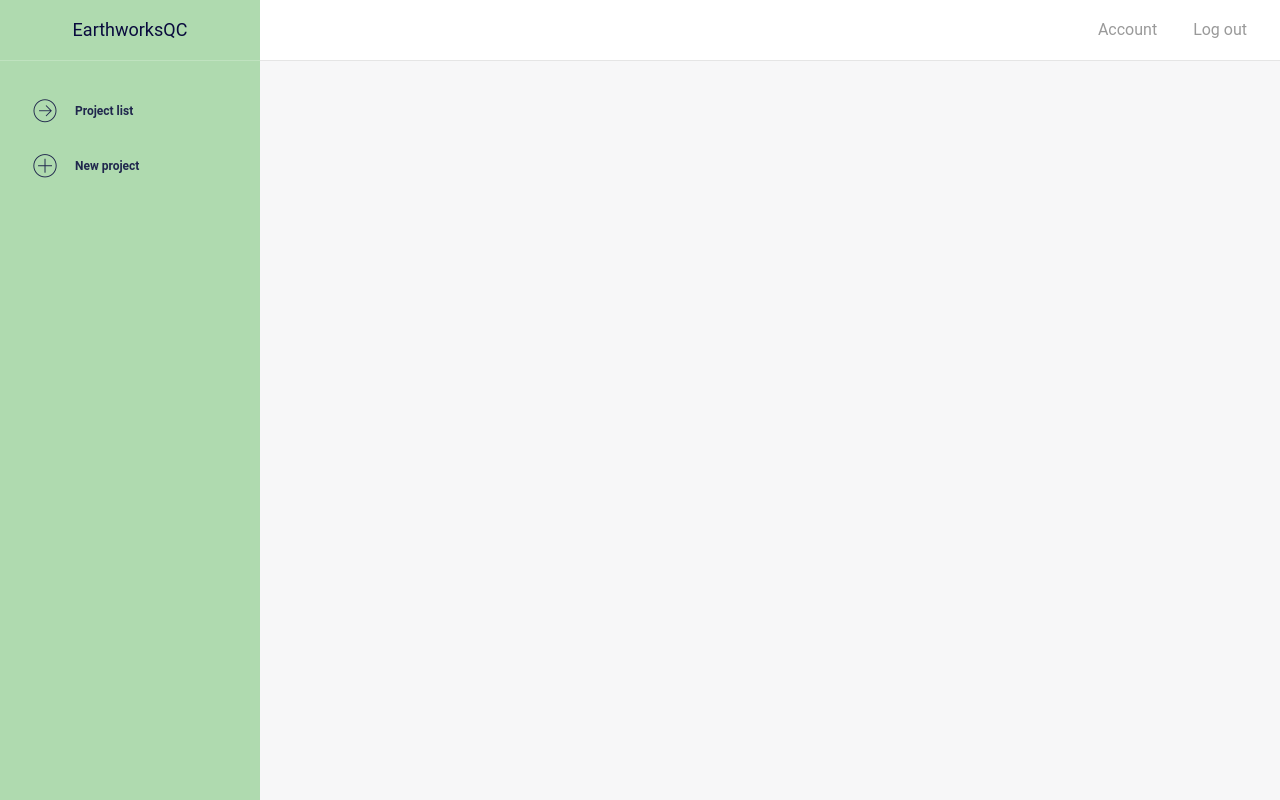
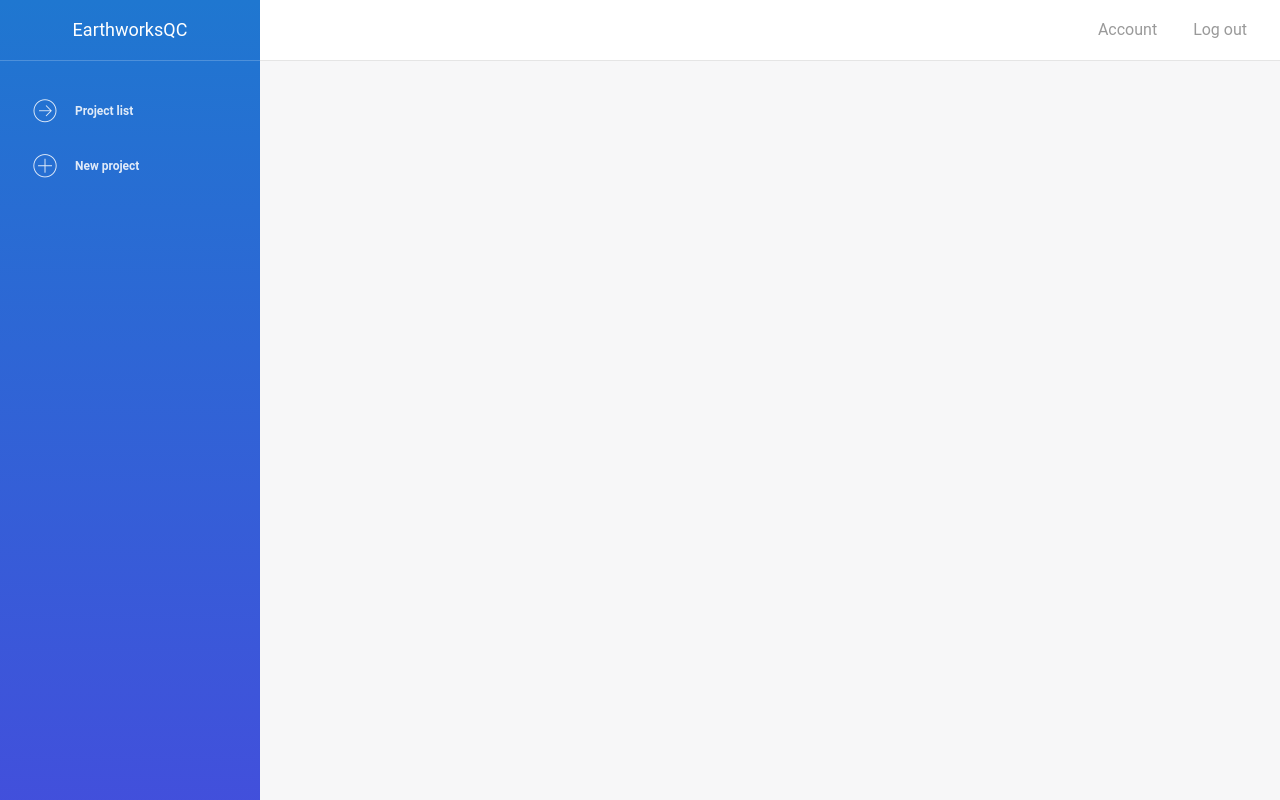
Before and after one commit to stephenhillier/epm, a Django app: template projects/templates/projects/home.html in a window 1280 px wide. Run offline with Django 3.2, Linux system fonts and the light colour scheme; the template is opened without the code that fills it, so the values that code supplies are empty; some libraries are stand-ins or nearby versions.

Commit message:
minor sidebar color changes

```diff
--- a/projects/static/projects/css/light-bootstrap-dashboard.css
+++ b/projects/static/projects/css/light-bootstrap-dashboard.css
@@ -233,7 +233,7 @@ input:focus {
   width: 260px;
   display: block;
   z-index: 1;
-  color: #090A3D;
+  color: #fff;
   font-weight: 200;
   background-size: cover;
   background-position: center center;
@@ -265,7 +265,7 @@ input:focus {
   float: left;
   font-size: 20px;
   margin: 10px 10px;
-  color: #090A3D;
+  color: #FFFFFF;
   line-height: 20px;
   font-family: "Helvetica Neue", Helvetica, Arial, sans-serif;
 }
@@ -273,7 +273,7 @@ input:focus {
   padding: 5px 0px;
   display: block;
   font-size: 18px;
-  color: #090A3D;
+  color: #FFFFFF;
   text-align: center;
   font-weight: 400;
   line-height: 30px;
@@ -295,7 +295,7 @@ input:focus {
   margin-top: 20px;
 }
 .sidebar .nav li > a {
-  color: #090A3D;
+  color: #FFFFFF;
   margin: 5px 15px;
   opacity: .86;
   border-radius: 4px;
@@ -305,7 +305,7 @@ input:focus {
   opacity: 1;
 }
 .sidebar .nav li.active > a {
-  color: #090A3D;
+  color: #FFFFFF;
   opacity: 1;
   background: rgba(255, 255, 255, 0.23);
 }
@@ -334,7 +334,7 @@ body > .navbar-collapse .logo p {
   float: left;
   font-size: 20px;
   margin: 10px 10px;
-  color: #090A3D;
+  color: #FFFFFF;
   line-height: 20px;
   font-family: "Helvetica Neue", Helvetica, Arial, sans-serif;
 }
@@ -343,7 +343,7 @@ body > .navbar-collapse .logo .simple-text {
   padding: 5px 0px;
   display: block;
   font-size: 18px;
-  color: #090A3D;
+  color: #FFFFFF;
   text-align: center;
   font-weight: 400;
   line-height: 30px;
@@ -466,7 +466,7 @@ body > .navbar-collapse[data-color="purple"]:after {
 }
 .sidebar[data-color="white"]:after,
 body > .navbar-collapse[data-color="white"]:after {
-  background: #AFDAAF;
+  background: #0099FF;
   background-size: 150% 150%;
 }
 .main-panel {
--- a/projects/templates/projects/home.html
+++ b/projects/templates/projects/home.html
@@ -29,7 +29,7 @@
     </head>
 <body>
 <div class="wrapper">
-  <div class="sidebar" data-color="white">
+  <div class="sidebar" data-color="blue">
     <div class="sidebar-wrapper">
         <div class="logo">
             <a href="{% url 'project-home' %}" class="simple-text">
```
